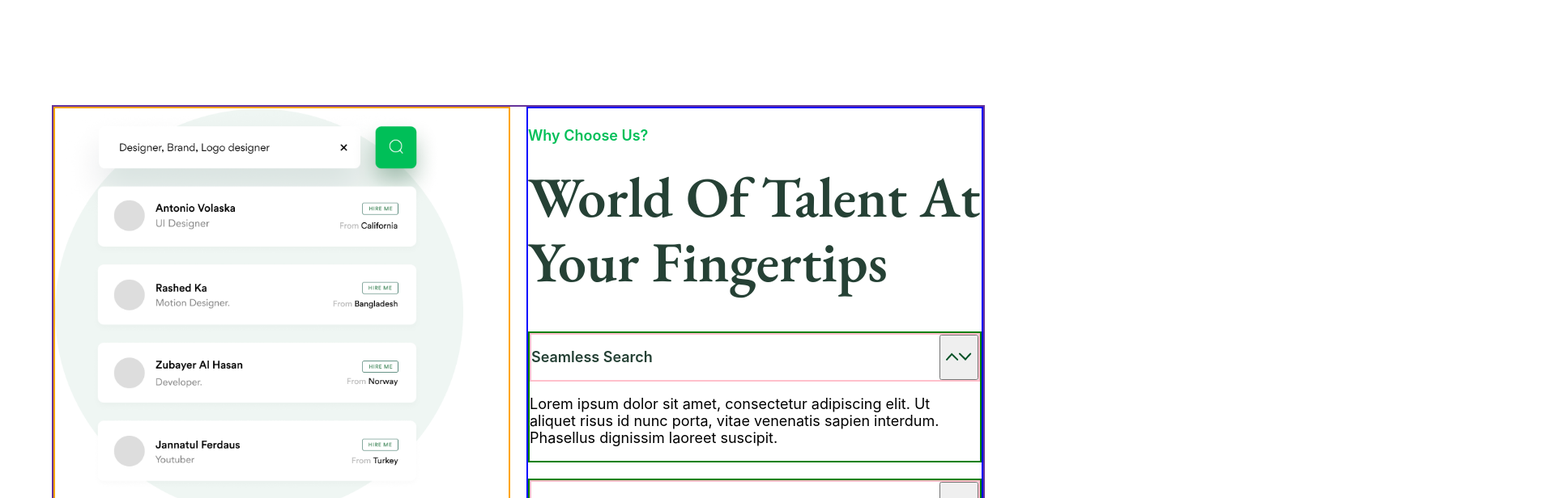
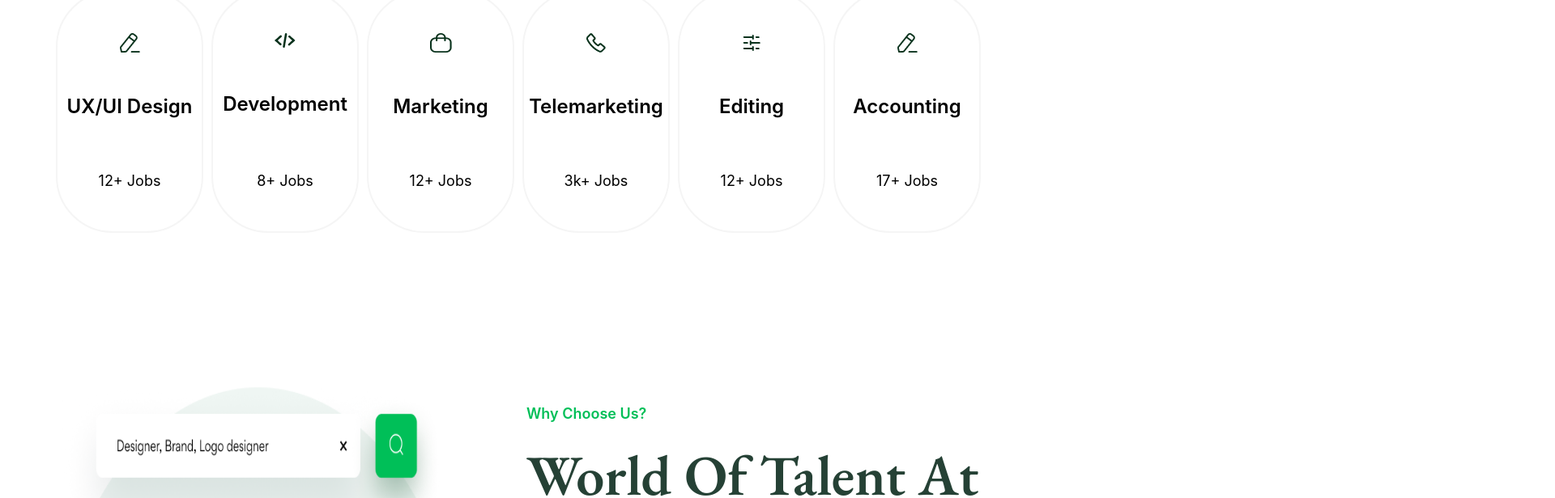
Before and after one commit to rselvasoyak/jobi, a React (Create React App) app: page / in a window 1280 px wide. Shown: the part 1880-2496 px from the top of the page at 81% size, 1920 px wide, since content can reach past the window. Built offline with nearby package versions, Linux system fonts and the light colour scheme; the HTML template or start-up script is replaced by a standard one.

Commit message:
styling fixes

```diff
--- a/src/partials/base/_buttonsAndLinks.scss
+++ b/src/partials/base/_buttonsAndLinks.scss
@@ -47,7 +47,7 @@
         }
     }
     .exploreJobi{
-        border: solid 2px red;
+        // border: solid 2px red;
         padding: 1rem 3rem;
         background-color: $jobiGreen;
         border-radius: 20px;
--- a/src/partials/components/_aboutUs.scss
+++ b/src/partials/components/_aboutUs.scss
@@ -4,19 +4,20 @@
     margin: 5rem 0;
     .wrapper{
         display: flex;
-        border: 2px solid rebeccapurple;
+        flex-direction: row;
+        // border: 2px solid rebeccapurple;
     }
     .whyUsImgCont{
-        border: 2px solid orange;
+        // border: 2px solid orange;
         flex-basis: 50%;
-        // display: flex;
+        display: flex;
         // justify-content: center;
         img{
             width: 90%;
         }
     }
     .whyUsContent{
-        border: 2px solid blue;
+        // border: 2px solid blue;
         flex-basis: 50%;
         display: flex;
         flex-direction: column;
@@ -36,10 +37,10 @@
         }
     }
     .reason{
-        border: 2px solid green;
+        // border: 2px solid green;
         margin: 2rem 0;
         .topRow{
-            border: 2px solid pink;
+            // border: 2px solid pink;
             display: flex;
             justify-content: space-between;
         }
--- a/src/partials/components/_businessSolutions.scss
+++ b/src/partials/components/_businessSolutions.scss
@@ -5,7 +5,7 @@
         display: flex;
         border: 2px solid blue;
         .businessContent{
-            border: 2px solid magenta;
+            // border: 2px solid magenta;
             background-color: $brown;
             padding: 7rem 10rem;
             flex-basis: 50%;
@@ -31,14 +31,14 @@
             }
 
             .bottomInfo .stats{
-                border: 2px solid blue;
+                // border: 2px solid blue;
                 display: flex;
                 justify-content: space-between;
                 border-top: 2px solid $whiteFont;
-                margin-top: 7rem;
+                margin: 5rem 0;
             }
             .stat{
-                border: 2px solid pink;
+                // border: 2px solid pink;
                 margin-top: 1rem;
                 p{
                     margin: 0;
--- a/src/partials/components/_feedback.scss
+++ b/src/partials/components/_feedback.scss
@@ -4,6 +4,8 @@
     margin: 15rem 0;
     .wrapper{
         padding: 3rem 1rem;
+        display: flex;
+        flex-direction: column;
     }
     .feedbackHeader{
         display: flex;
--- a/src/partials/components/_footer.scss
+++ b/src/partials/components/_footer.scss
@@ -4,6 +4,7 @@ footer{
     margin-bottom: 4rem;
     .wrapper{
         display: flex;
+        flex-direction: row;
         justify-content: space-between;
         align-items: center;
         .socialMedia{
--- a/src/partials/components/_jobLists.scss
+++ b/src/partials/components/_jobLists.scss
@@ -1,6 +1,8 @@
 @use "../abstract/variables" as *;
 
-
+.wrapper{
+    flex-direction: row;
+}
 .jobLists{
     margin: 10rem 0;
     margin-left: 4rem;
--- a/src/partials/components/_leadingBrands.scss
+++ b/src/partials/components/_leadingBrands.scss
@@ -4,6 +4,7 @@
     .wrapper{
         background-color: $darkGreen;
         display: flex;
+        flex-direction: row;
         padding: 4rem 0;
     }
     .content{
--- a/src/partials/components/_marketplace.scss
+++ b/src/partials/components/_marketplace.scss
@@ -3,8 +3,10 @@
 
 .marketPlace{
     padding: 13rem 0;
-}
     .wrapper{
+        display: flex;
+        flex-direction: column;
+        // border: 2px solid red;
         .marketTopRow{
             display: flex;
             justify-content: space-between;
@@ -42,6 +44,7 @@
             }
         }
     }
+}
 
 // To check
     // Flex-Wrap for responsiveness
--- a/src/partials/components/_secondaryHeader.scss
+++ b/src/partials/components/_secondaryHeader.scss
@@ -3,7 +3,7 @@
 .secondHeader{
     background-color: $darkGreen;
     display: flex;
-    border: 2px solid aqua;
+    // border: 2px solid aqua;
     flex-direction: column;
     justify-content: center;
     align-items: center;
--- a/src/partials/components/_topSkills.scss
+++ b/src/partials/components/_topSkills.scss
@@ -5,6 +5,7 @@
         padding: 4rem 0;
         nav{
             height: auto;
+            width: 100%;
             background-color: $whiteFont;
             display: flex;
             justify-content: space-between;
--- a/src/partials/components/_trendingServices.scss
+++ b/src/partials/components/_trendingServices.scss
@@ -3,6 +3,9 @@
 .trendingServ{
     background-color: $lightGrey;
     padding: 4rem;
+    .wrapper{
+        flex-direction: column;
+    }
     .serviceTopRow{
         display: flex;
         justify-content: space-between;
--- a/src/partials/components/headers/_indexHeader.scss
+++ b/src/partials/components/headers/_indexHeader.scss
@@ -24,14 +24,14 @@
 .headerContent{
     height: 83vh;
     display: flex;
-    border: 5px solid red;
+    // border: 5px solid red;
     .wrapper{
         display: flex;
         align-self: center;
-        border: 2px solid red;
+        // border: 2px solid red;
     }
     .indexHeaderText {
-        border: 2px solid green;
+        // border: 2px solid green;
         flex-basis: 50%;
         max-height: 50rem;
         height: auto;
@@ -52,7 +52,7 @@
             margin: 1rem 0;
             .trustedCompanies{
                 display: flex;
-                border: 2px solid green;
+                // border: 2px solid green;
                 justify-content: space-around;
                 align-items: center;
                 width: 100%;
@@ -66,7 +66,7 @@
         // top: 35rem;
         width: 80rem;
         height: 50rem;
-        border: 2px solid purple;
+        // border: 2px solid purple;
         img{
             width: 100%;
             height: 100%;
```
Lines whose indentation alone changed are shown as unchanged.
